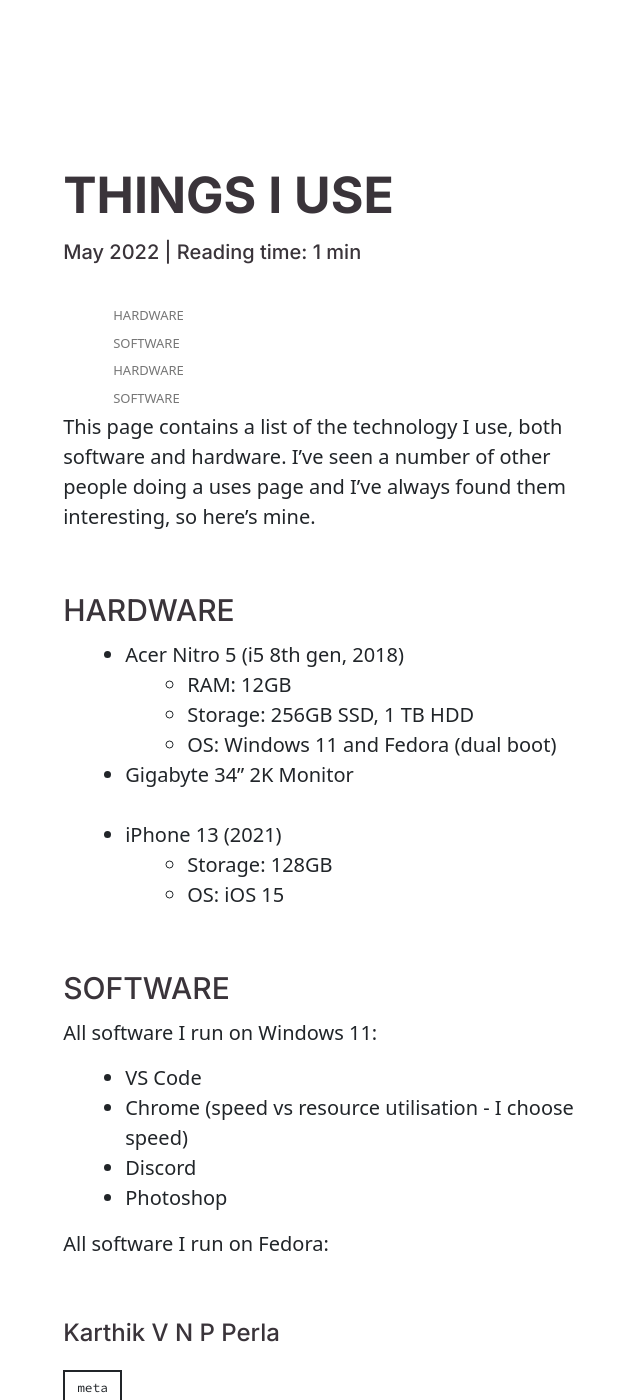
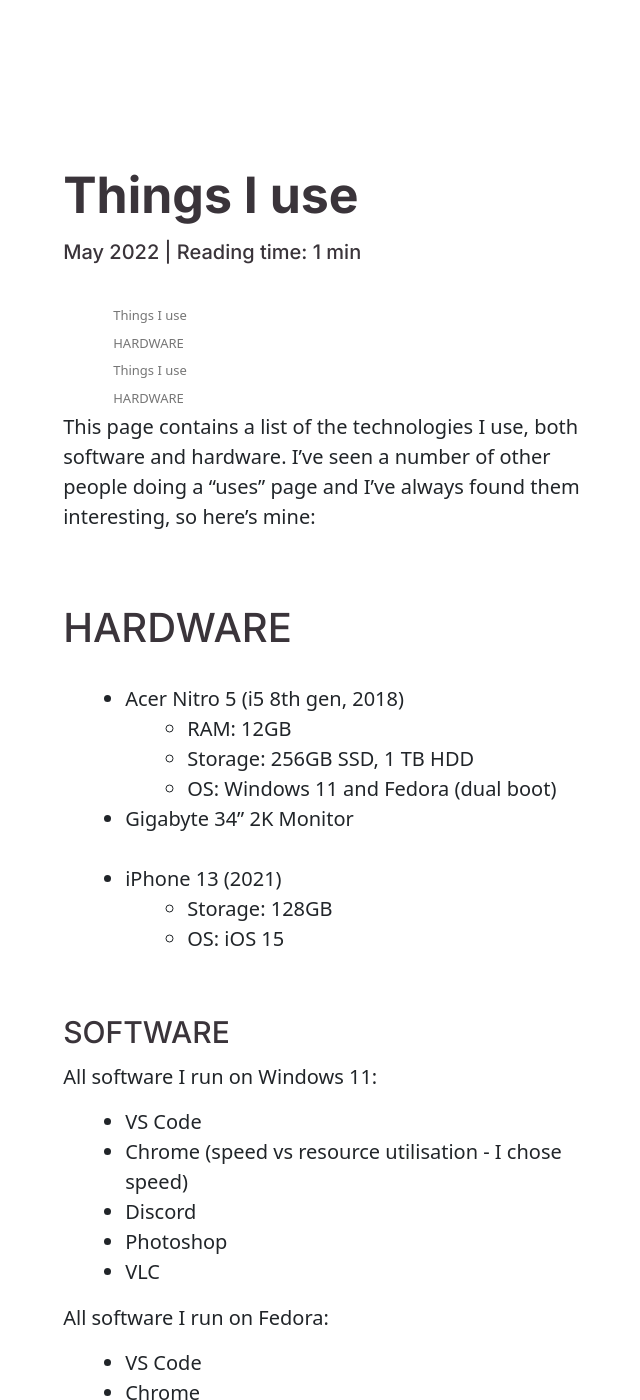
Before and after one commit to fallinginenigma/fallinginenigma.github.io, a Jekyll site: the page built from _posts/2022-05-23-things-I-use.md, in a window 1280 px wide and 1400 px high. Shown: the whole window, without its empty margins (81-721 px from the left). Built offline with Jekyll 4.4.1, drawn with Linux system fonts in a browser that asks for light colours; nearby versions of some CDN libraries.

Commit message:
Saved 2022-05-23-things-I-use.md with Dillinger.io

```diff
--- a/_posts/2022-05-23-things-I-use.md
+++ b/_posts/2022-05-23-things-I-use.md
@@ -1,16 +1,14 @@
 ---
 layout: post
-title: "THINGS I USE"
+title: "Things I use"
 categories: [meta]
 tags: [meta]
 canonical_url: https://fallinginenigma.github.io/use/
 ---
 
-This page contains a list of the technology I use, both software and hardware. I’ve seen a number of other people doing a uses page and I’ve always found them interesting, so here’s mine.
+This page contains a list of the technologies I use, both software and hardware. I’ve seen a number of other people doing a "uses" page and I’ve always found them interesting, so here’s mine:
 
-HARDWARE
---------
-
+# HARDWARE
 - Acer Nitro 5 (i5 8th gen, 2018)
     - RAM: 12GB
     - Storage: 256GB SSD, 1 TB HDD
@@ -28,8 +26,12 @@
 All software I run on Windows 11:
 
 - VS Code
-- Chrome (speed vs resource utilisation - I choose speed)
+- Chrome (speed vs resource utilisation - I chose speed)
 - Discord
 - Photoshop
+- VLC
 
 All software I run on Fedora:
+- VS Code
+- Chrome
+-
```
